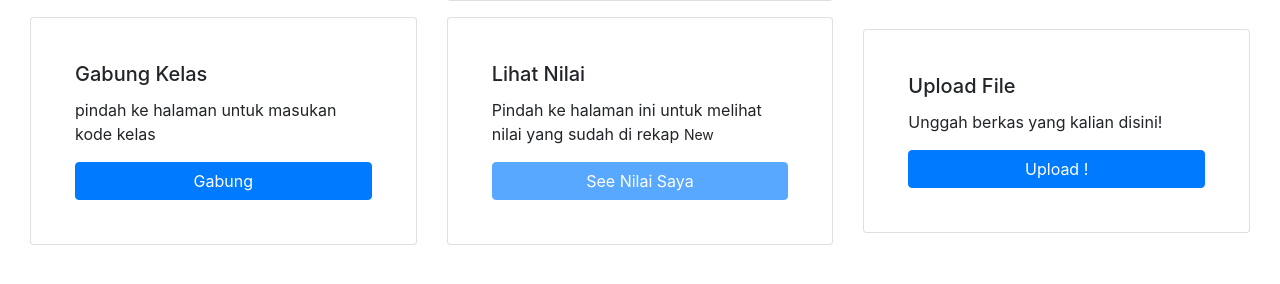
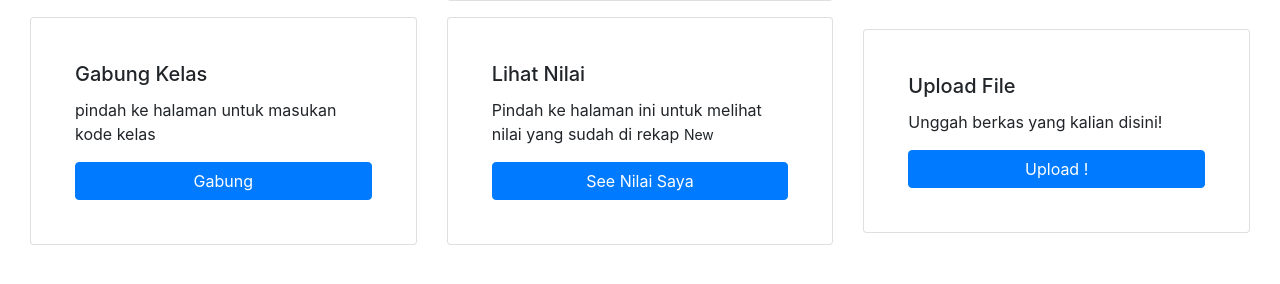
Before and after one commit to bintangx1902/lab_app_assistant, a Django app: template presence/templates/presence/mhs_landing.html in a window 1280 px wide. Shown: the part 341-625 px from the top of the page. Run offline with Django 3.2, Linux system fonts and the light colour scheme; the template is opened without the code that fills it, so the values that code supplies are empty.

Commit message:
enable see score

```diff
--- a/presence/templates/presence/mhs_landing.html
+++ b/presence/templates/presence/mhs_landing.html
@@ -50,7 +50,7 @@
                     <h5 class="card-title">Lihat Nilai</h5>
                     <p class="card-text">Pindah ke halaman ini untuk melihat nilai yang sudah di rekap
                         <small>New</small></p>
-                    <a href="#" class="btn btn-primary col disabled">See Nilai Saya</a>
+                    <a href="{% url 'presence:class-list' %}" class="btn btn-primary col">See Nilai Saya</a>
                 </div>
             </div>
         </div>
```
